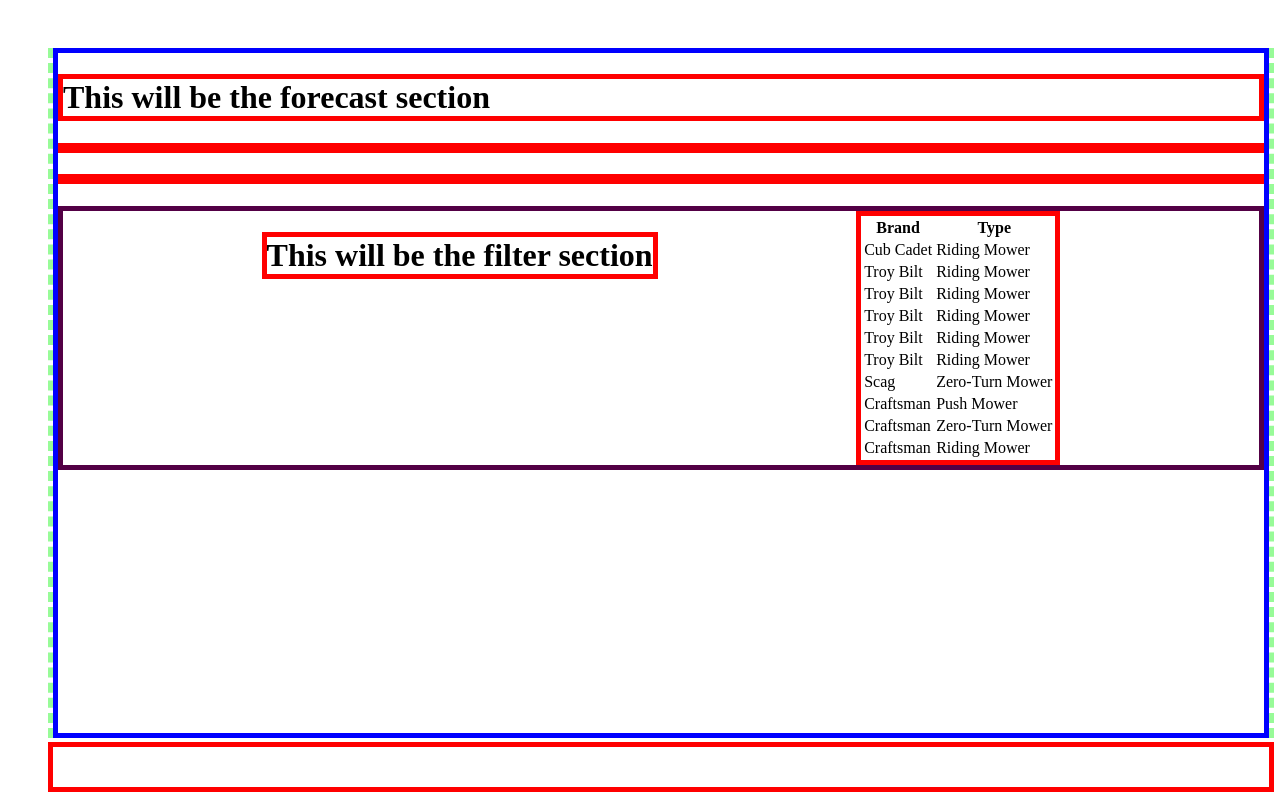
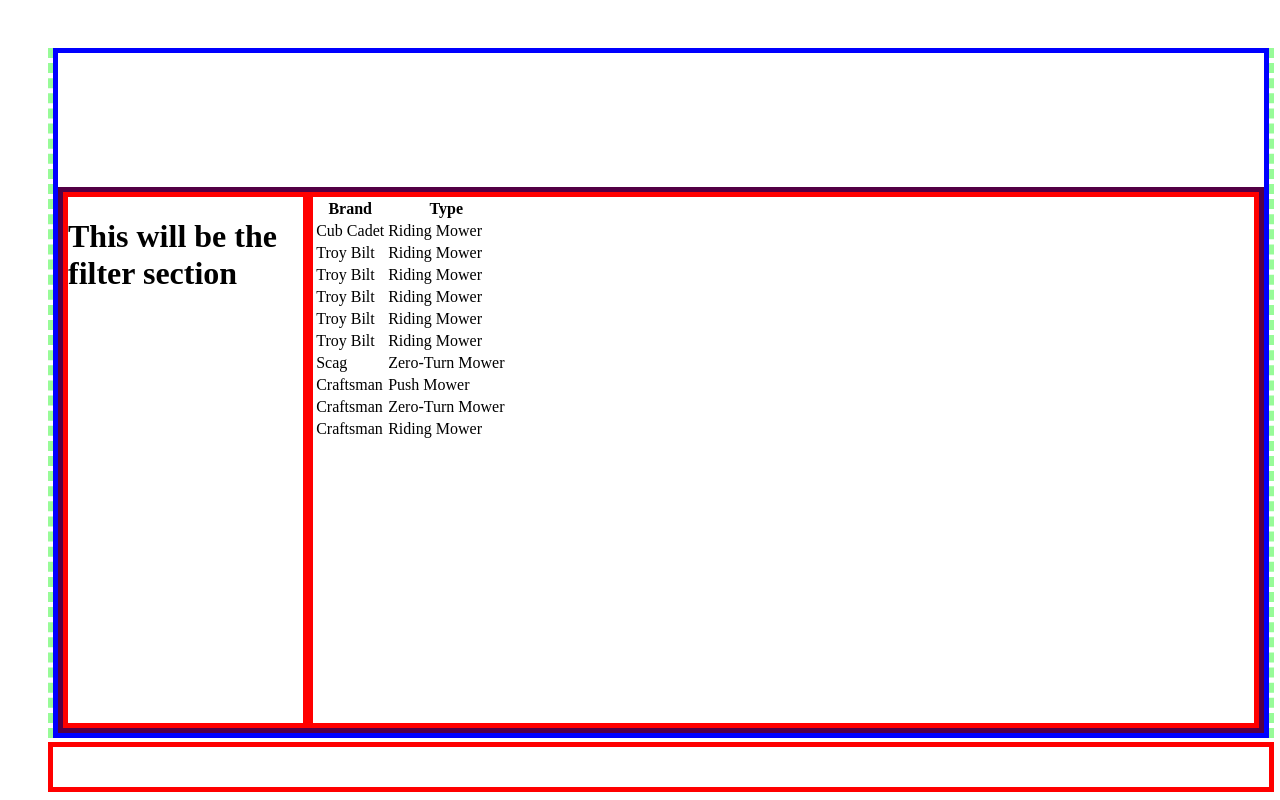
Before and after one commit to KaiWyrmsbane/LawnCareWebsite, a plain HTML site: page index.html in a window 1280 px wide. Drawn offline with Linux system fonts and the light colour scheme; no server answers.

Commit message:
updating the html and the CSS code, the website is starting to take shape!

```diff
--- a/index.html
+++ b/index.html
@@ -15,11 +15,10 @@
 <body>
     <div class="mainWindow">
         <div class="weeklyforcast">
-            <h1>This will be the forecast section</h1>
             <h1 class="cityname"></h1>
             <h1 class="temp"></h1>
         </div>
-        <div class="mainWindowBottom">
+        <div class="Store">
             <div class="filters">
                 <h1>This will be the filter section</h1>
                 <!-- here we'll be passing values into a function that will the storeView -->
--- a/scripts/APICode.js
+++ b/scripts/APICode.js
@@ -1,4 +1,3 @@
-//youtube video to explain
 //https://www.youtube.com/watch?v=MIYQR-Ybrn4&t=1118s
 const AppKey = "4c84b72661e14aa196e635179c13c3fd";
 const AppUrl = "https://api.weatherbit.io/v2.0/current?postal_code=40165";
--- a/styles/IndexStyleSheet.css
+++ b/styles/IndexStyleSheet.css
@@ -1,20 +1,26 @@
-h1 {
-   border: solid red 5px;
-}
-.mainWindowBottom{
+.Store{
     display: flex;
-    height:fit-content;
-    justify-content: space-evenly;
+    height:80%;
+    justify-content:space-between;
     border: solid  rgb(83, 0, 69) 5px;
 }
 /* we may not need the main window, is body the same */
 .mainWindow{
     height: 100%;
     width: 100%;
+    display: flex;
+    flex-direction: column;
+    justify-content: space-between;
     border: solid blue 5px;
 }
+.storeView, .filters{
+    border: solid red 5px;
+}
 .storeView{
-    border: solid red 5px;
+    width: 80%;
+}
+.filters{
+    width: 20%;
 }
 body{
     display: flex;
@@ -36,3 +42,13 @@
 html{
     height: 100%;
 }
+.weeklyforcast{
+    height: 20%;;
+    display: flex;
+    justify-content: start;
+}
+.cityname, .temp{
+    width: 3em;
+    height: 3em;
+    margin: auto 4em 0 0;
+}
```
